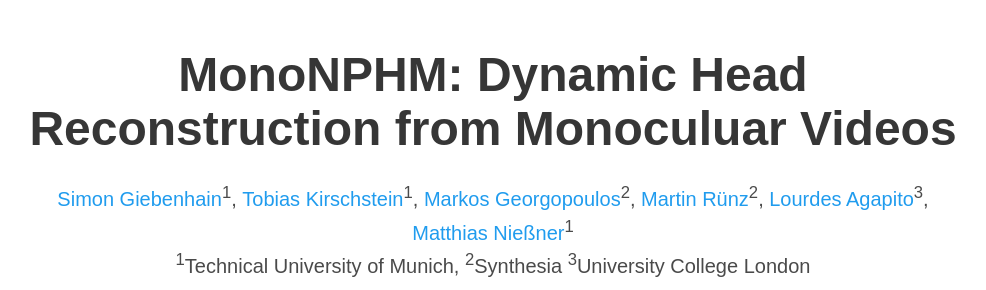
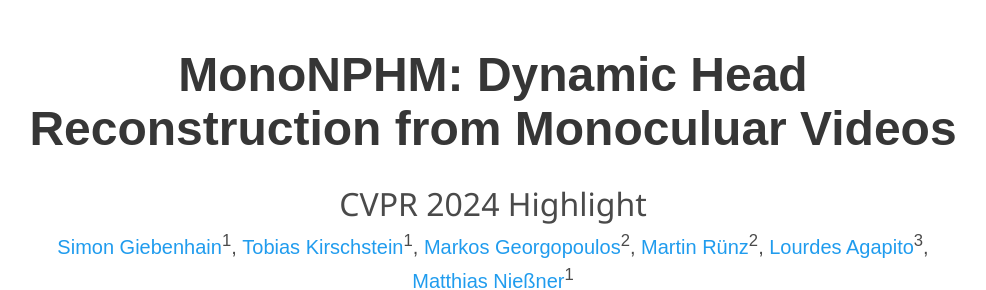
Before and after one commit to SimonGiebenhain/MonoNPHM, a plain HTML site: page docs/index.html in a window 1280 px wide. Shown: the top 290 px of the page, without its empty margins (147-1133 px from the left). Drawn offline with nearby package versions, Linux system fonts and the light colour scheme; some packages are replaced by stand-ins of ours; a script that the page names is missing; some icons are missing; a web font is replaced by a local one.

Commit message:
Update index.html

```diff
--- a/docs/index.html
+++ b/docs/index.html
@@ -78,6 +78,8 @@
                 <div class="columns is-centered">
                     <div class="column has-text-centered">
                         <h1 class="title is-1 publication-title">MonoNPHM: Dynamic Head Reconstruction from Monoculuar Videos</h1>
+			 <h2 class="is-size-3">CVPR 2024 Highlight</h2>
+
                         <div class="is-size-5 publication-authors">
                             <span class="author-block">
                                 <a href="https://simongiebenhain.github.io">Simon Giebenhain</a><sup>1</sup>,</span>
```
